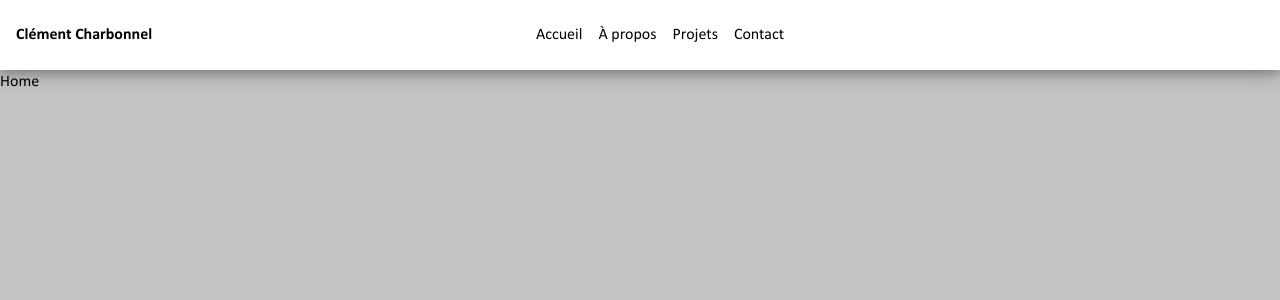
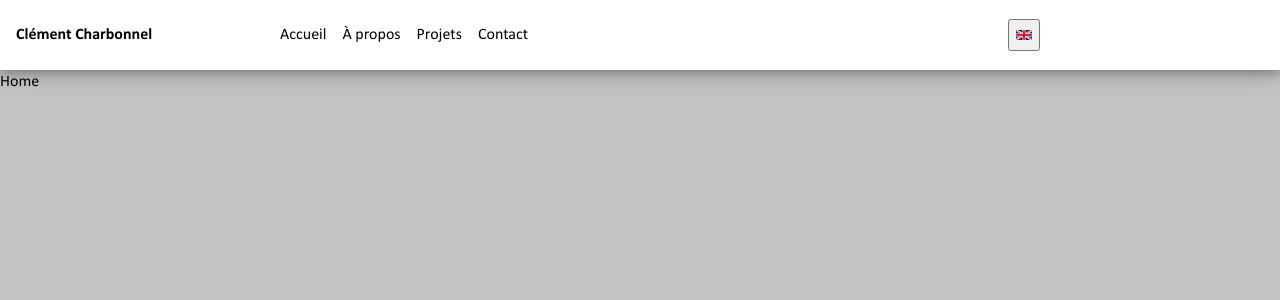
Before and after one commit to Clement38420/portfolio, a Vue app: page / in a window 1280 px wide. Shown: the top 300 px of the page. Built offline with nearby package versions, Linux system fonts and the light colour scheme.

Commit message:
feat: add language toggle functionality and SVG icons for English and French

```diff
--- a/src/components/NavBar.vue
+++ b/src/components/NavBar.vue
@@ -1,6 +1,10 @@
 <script setup lang="ts">
 import { useI18n } from 'vue-i18n'
-const { t } = useI18n()
+const { t, locale } = useI18n()
+
+function toggleLanguage() {
+  locale.value = locale.value === 'en' ? 'fr' : 'en'
+}
 </script>
 
 <template>
@@ -20,6 +24,9 @@ const { t } = useI18n()
         <RouterLink class="view-link" to="/contact">{{ t('nav.contact') }}</RouterLink>
       </li>
     </ul>
+    <button class="language-switch" @click="toggleLanguage">
+      <img src="../assets/images/en.svg" alt="EN" />
+    </button>
   </nav>
 </template>
 
@@ -56,4 +63,9 @@ h1 {
   color: black;
   text-decoration: none;
 }
+
+.language-switch {
+  width: 2em;
+  height: 2em;
+}
 </style>
```
Also changed, not shown: src/assets/images/en.svg (added), src/assets/images/fr.svg (added).
